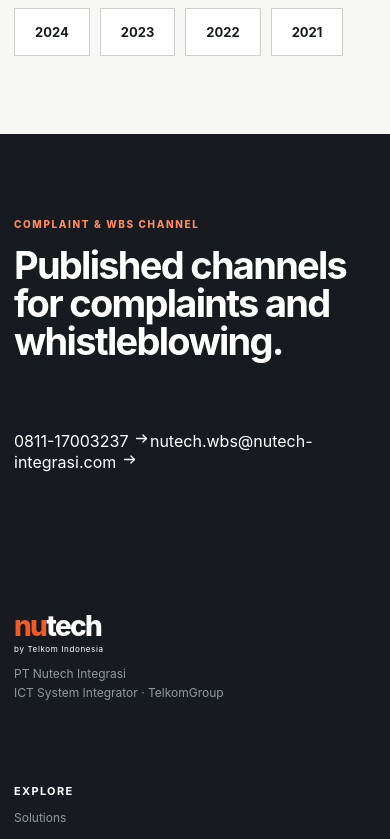
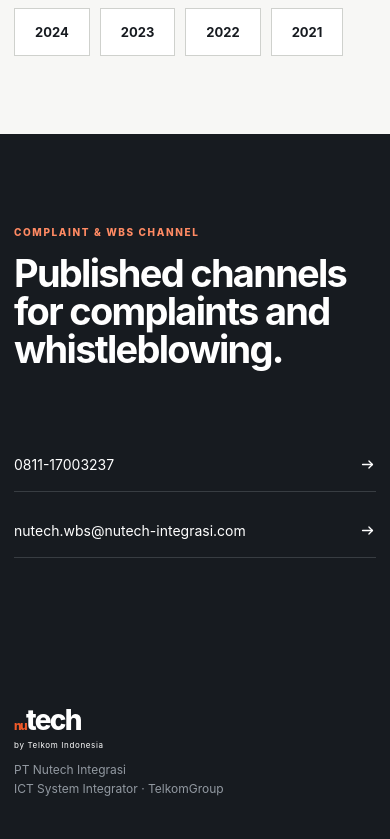
Before and after one commit to nabillazachra/nutech-revamp, a Next.js app: page /gcg in a window 390 px wide. Shown: the part 4340-5179 px from the top of the page. Built offline with nearby package versions, Linux system fonts and the light colour scheme.

Commit message:
style: support migrated product GCG career and contact content

```diff
--- a/app/globals.css
+++ b/app/globals.css
@@ -180,3 +180,43 @@
 .notFoundInner{max-width:760px}
 .notFound h1{font-size:clamp(48px,7vw,88px);line-height:.96;letter-spacing:-.055em;margin:16px 0 24px}
 .notFound p{max-width:560px;color:#6b7176;font-size:16px;line-height:1.7;margin-bottom:30px}
+
+.featuredProductGrid{display:grid;grid-template-columns:repeat(2,1fr);border-top:1px solid #d9dad6;border-left:1px solid #d9dad6}
+.featuredProduct{display:grid;grid-template-columns:42px 1fr auto;gap:18px;align-items:start;padding:26px;border-right:1px solid #d9dad6;border-bottom:1px solid #d9dad6;background:#fff;transition:.2s ease}
+.featuredProduct:hover{background:#fbfbfa;transform:translateY(-1px)}
+.featuredProduct>span{font-size:10px;color:#9ca0a4;padding-top:4px}
+.featuredProduct h3{font-size:20px;letter-spacing:-.02em;margin:0 0 7px}
+.featuredProduct p{font-size:13px;line-height:1.6;color:#747a7f;margin:0}
+.featuredProduct>svg{color:var(--orange)}
+.geospatialSection{background:#1a1e22;color:#fff}
+.geospatialGrid{display:grid;grid-template-columns:1fr 1fr;gap:90px;align-items:start}
+.geospatialGrid h2{font-size:clamp(42px,5vw,68px);line-height:.98;letter-spacing:-.05em;margin:14px 0 24px}
+.geospatialGrid>div:first-child>p{color:#aeb4b9;line-height:1.7;max-width:560px}
+.lightTextLink{color:#fff;padding:0;margin-top:20px}
+.geospatialList{border-top:1px solid #34393f}
+.geospatialList>div{display:grid;grid-template-columns:42px 1fr;gap:20px;padding:18px 0;border-bottom:1px solid #34393f}
+.geospatialList span{font-size:10px;color:#6f777e}
+.geospatialList p{margin:0;color:#d3d7da;line-height:1.55}
+.contactGridFour{grid-template-columns:repeat(2,1fr)}
+.gcgComplaint{padding:86px 0}
+.complaintLinks{display:flex;flex-direction:column;gap:12px}
+.complaintLinks a{display:flex;align-items:center;justify-content:space-between;gap:20px;padding:18px 0;border-bottom:1px solid #383d42;color:#fff;font-size:14px}
+.jobsDetailed article{grid-template-columns:52px 1fr auto}
+.jobsDetailed ul{margin:14px 0 0;padding-left:18px;color:#70767b}
+.jobsDetailed li{font-size:13px;line-height:1.55;margin:5px 0}
+.applicationNote{margin-top:34px;padding:26px 28px;border:1px solid #d8dad6;background:#fff;display:grid;grid-template-columns:180px 1fr;gap:28px}
+.applicationNote p{margin:0;color:#676d72;line-height:1.65}
+.applicationNote a{color:var(--orange);font-weight:700}
+.footerGridWide span{font-size:12px;line-height:1.55}
+@media(max-width:980px){
+  .featuredProductGrid,.geospatialGrid{grid-template-columns:1fr}
+  .contactGridFour{grid-template-columns:1fr 1fr}
+  .geospatialGrid{gap:46px}
+}
+@media(max-width:680px){
+  .featuredProductGrid,.contactGridFour{grid-template-columns:1fr}
+  .featuredProduct{grid-template-columns:32px 1fr auto}
+  .applicationNote{grid-template-columns:1fr;gap:12px}
+  .jobsDetailed article{grid-template-columns:34px 1fr}
+  .jobsDetailed article>a{grid-column:2}
+}
```
